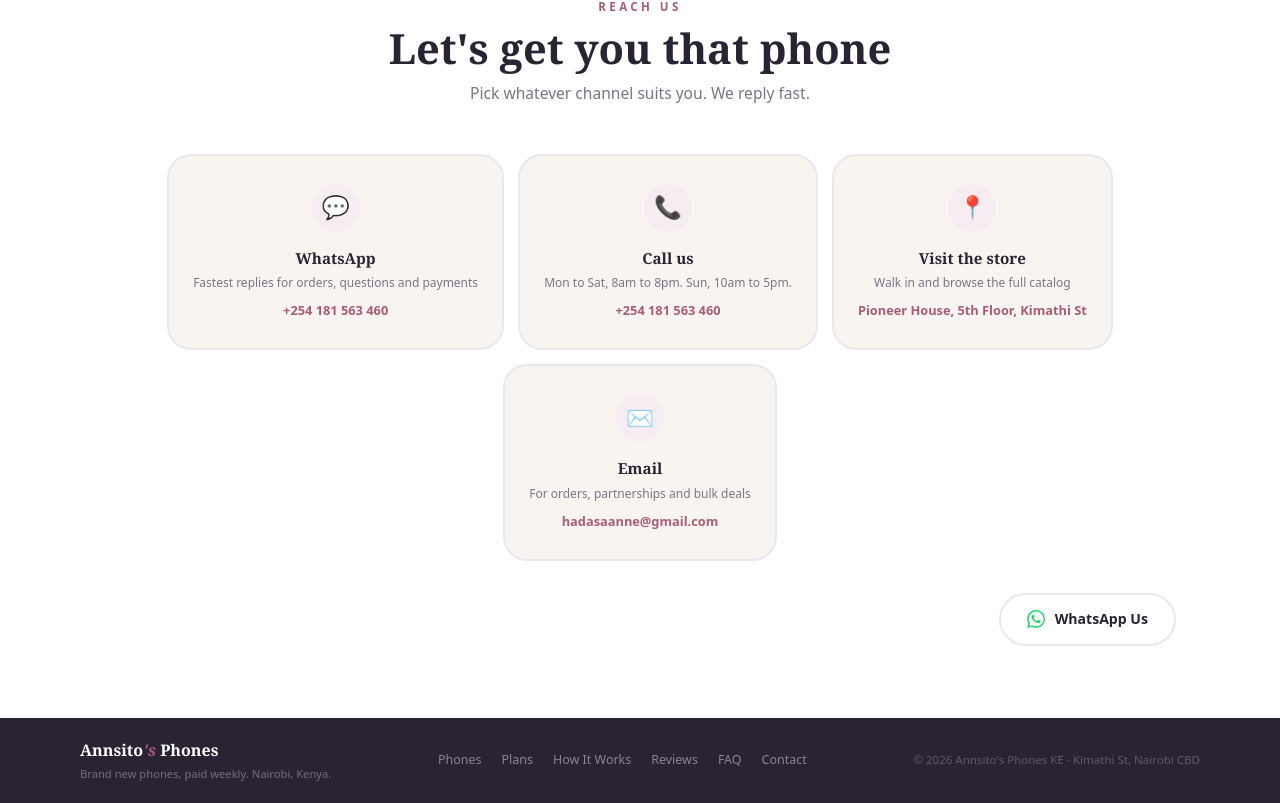
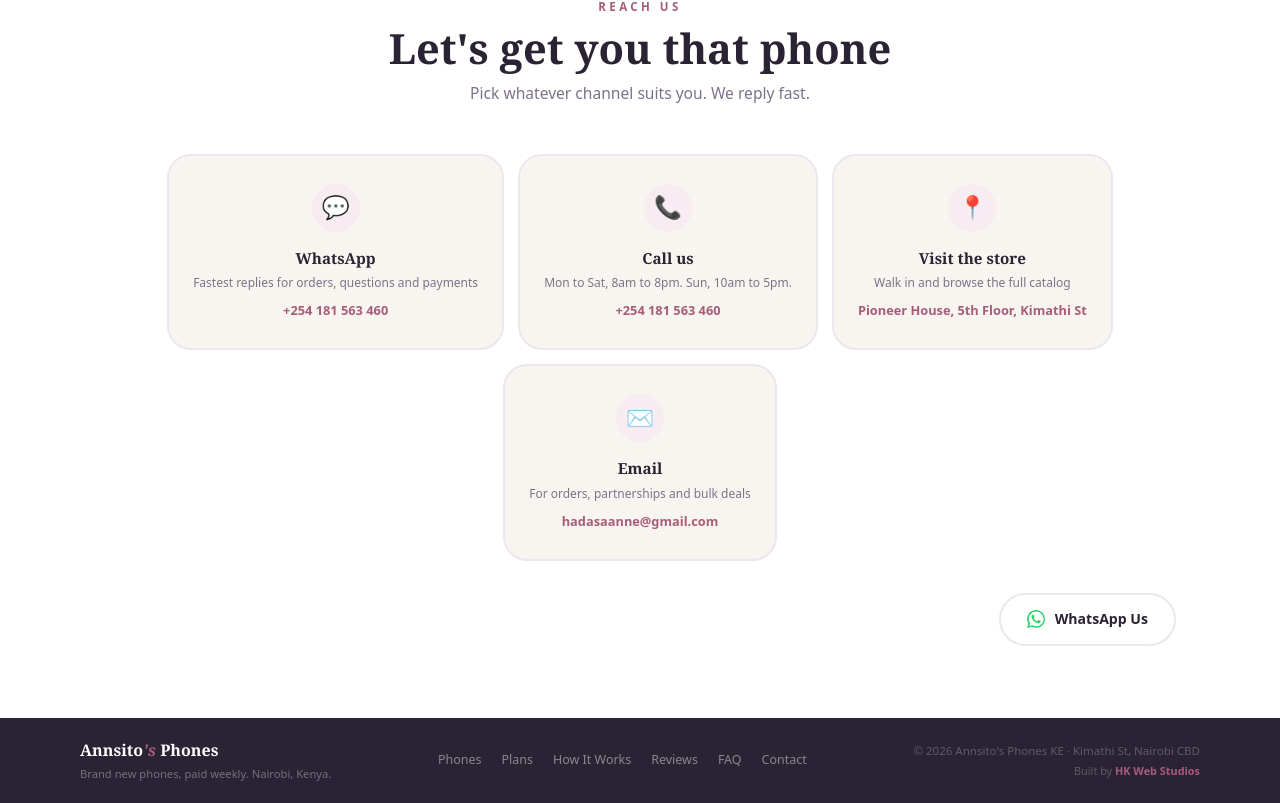
Before and after one commit to Hariet2004/annsitos-phones-ke, a React (Vite) app: page / in a window 1280 px wide. Shown: the part 6778-7581 px from the top of the page. Built offline with nearby package versions, Linux system fonts and the light colour scheme.

Commit message:
Add HK Web Studios credit with portfolio link to footer

```diff
--- a/src/components/Footer.jsx
+++ b/src/components/Footer.jsx
@@ -24,6 +24,9 @@
         </div>
         <div className="ft-right">
           <span className="ft-copy">© {year} Annsito&apos;s Phones KE · Kimathi St, Nairobi CBD</span>
+          <span className="ft-built">
+            Built by <a href="https://hariet-wambui-portfolio.vercel.app/" target="_blank" rel="noreferrer">HK Web Studios</a>
+          </span>
         </div>
       </div>
     </footer>
--- a/src/index.css
+++ b/src/index.css
@@ -470,6 +470,9 @@
 .ft-links a:hover { color: #fff; }
 .ft-right { text-align: right; display: flex; flex-direction: column; gap: 2px; }
 .ft-copy { font-size: .72rem; color: rgba(255,255,255,.25); white-space: nowrap; }
+.ft-built { font-size: .68rem; color: rgba(255,255,255,.25); }
+.ft-built a { color: var(--accent); font-weight: 600; transition: opacity .18s; }
+.ft-built a:hover { opacity: .75; }
 @media (max-width: 640px) {
   .ft-inner { flex-direction: column; text-align: center; gap: 12px; }
   .ft-links { gap: 14px; }
```
